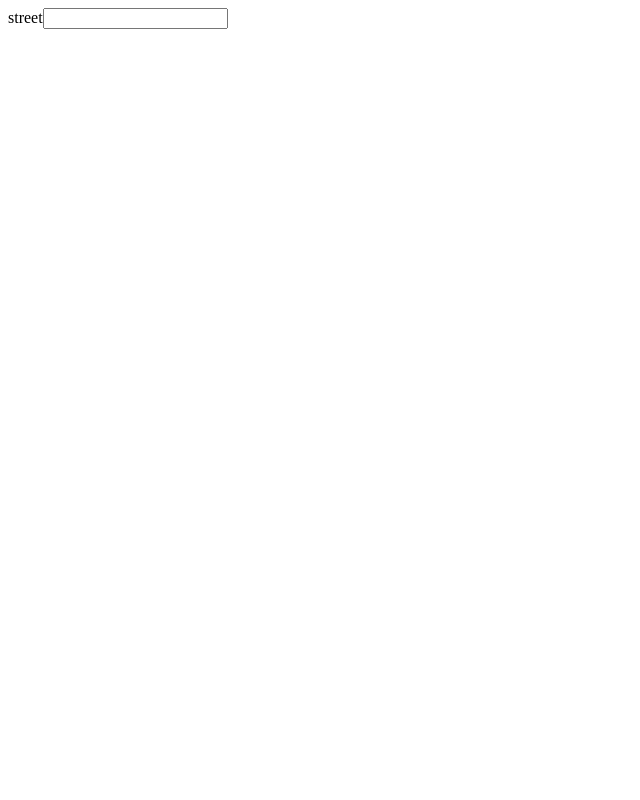
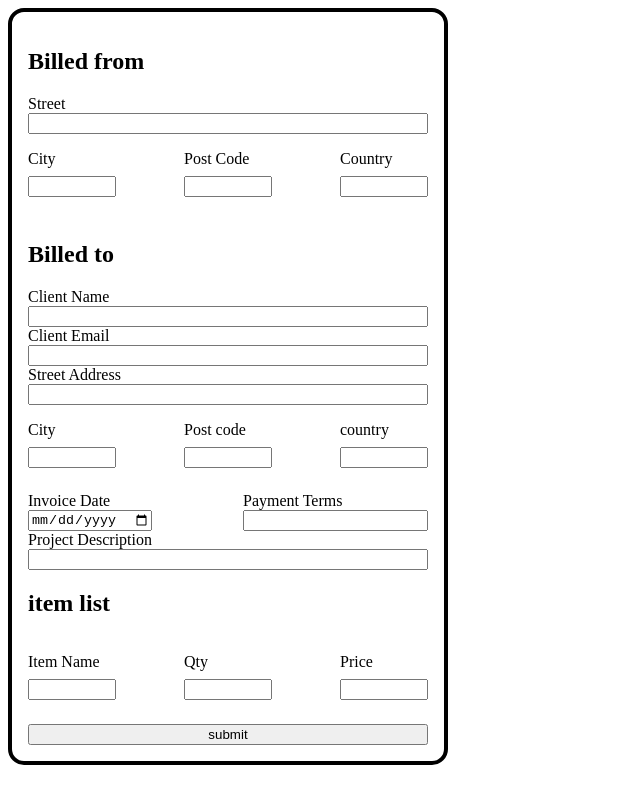
Before and after one commit to kelly1801/invoicesApp, a React (Vite) app: page / in a window 1280 px wide. Shown: the whole page, without its empty margins (0-640 px from the left). Built offline with nearby package versions, Linux system fonts and the light colour scheme.

Commit message:
add firestore and create function

```diff
--- a/package.json
+++ b/package.json
@@ -9,8 +9,10 @@
     "preview": "vite preview"
   },
   "dependencies": {
+    "firebase": "^9.12.0",
     "react": "^18.2.0",
-    "react-dom": "^18.2.0"
+    "react-dom": "^18.2.0",
+    "styled-components": "^5.3.6"
   },
   "devDependencies": {
     "@types/react": "^18.0.17",
--- a/src/components/invoice-form/FormInput.component.jsx
+++ b/src/components/invoice-form/FormInput.component.jsx
@@ -1,14 +1,18 @@
-import React from 'react'
 
-function FormInput({labelTag, inputProps}) {
+import styled from 'styled-components'
+export default function FormInput({labelTag, onChange, nameTag, value, ...inputProps}) {
   return (
-    <>
+    <div>
     <label>
       {labelTag}
-      <input {...inputProps}/>
+      <input
+     value={value}
+
+    name={nameTag}
+      onChange={onChange}
+    {...inputProps}
+      />
     </label>
-    </>
+    </div>
   )
 }
-
-export default FormInput
--- a/src/components/invoice-form/InvoiceForm.component.jsx
+++ b/src/components/invoice-form/InvoiceForm.component.jsx
@@ -1,40 +1,250 @@
-import {useState} from 'react'
-import FormInput from './FormInput.component'
-
+import { useState } from "react";
+import FormInput from "./FormInput.component";
+import styled from "styled-components";
+import { createPost } from "../../firebase-utils/firebase";
 
 const defaultForm = {
-  street: '',
-  city: '',
-  postCode:'',
-  country: '',
-
-}
+  street: "",
+  city: "",
+  postCode: "",
+  country: "",
+  clientName: "",
+  clientEmail: "",
+  clientStreet: "",
+  clientCity: "",
+  clientPostCode: "",
+  clientCountry: "",
+  invoiceDate: "",
+  paymentDate: "",
+  itemName: "",
+  quantity: "",
+  price: "",
+  projectDescription: "",
+};
 
 function InvoiceForm() {
-  const [formFields, setFormFields] = useState(defaultForm)
-const {street, city, postCode, country } = formFields
+  const [formFields, setFormFields] = useState(defaultForm);
+  const {
+    street,
+    city,
+    postCode,
+    country,
+    clientName,
+    clientEmail,
+    clientCity,
+    clientCountry,
+    clientPostCode,
+    clientStreet,
+    invoiceDate,
+    paymentDate,
+    itemName,
+    quantity,
+    price,
+    projectDescription,
+  } = formFields;
 
-function handleChange(event){
-
-  const {name,value} = event.target
-    setFormFields(
-        {
+  function handleChange(event) {
+    const { name, value } = event.target;
+    setFormFields({
       ...formFields,
-            [name] : value
+      [name]: value,
+    });
   }
-    )
-
-
+  function handleSubmit(event) {
+    event.preventDefault();
     console.log(formFields)
-
-
+  createPost(formFields)
   }
 
   return (
-    <form>
-      <FormInput labelTag="street" type="text" name="street" value={street} onChange={handleChange}/>
-    </form>
-  )
+    <Form onSubmit={handleSubmit}>
+      <FormDiv>
+        <h2>Billed from</h2>
+
+        <FormInput
+          type="text"
+          nameTag="street"
+          labelTag="Street"
+          onChange={handleChange}
+          value={street}
+        />
+
+        <FormSection>
+          <FormInput
+            nameTag="city"
+            type="text"
+            labelTag="City"
+            onChange={handleChange}
+            value={city}
+          />
+          <FormInput
+            nameTag="postCode"
+            onChange={handleChange}
+            value={postCode}
+            labelTag="Post Code"
+            type="number"
+          />
+          <FormInput
+            nameTag="country"
+            onChange={handleChange}
+            value={country}
+            labelTag="Country"
+            type="text"
+          />
+        </FormSection>
+      </FormDiv>
+
+      <FormDiv>
+        <h2>Billed to</h2>
+
+        <FormInput
+          nameTag="clientName"
+          onChange={handleChange}
+          value={clientName}
+          labelTag="Client Name"
+          type="text"
+        />
+        <FormInput
+          nameTag="clientEmail"
+          onChange={handleChange}
+          value={clientEmail}
+          labelTag="Client Email"
+          type="email"
+        />
+        <FormInput
+          nameTag="clientStreet"
+          onChange={handleChange}
+          value={clientStreet}
+          labelTag="Street Address"
+          type="text"
+        />
+
+        <FormSection>
+          <FormInput
+            nameTag="clientCity"
+            onChange={handleChange}
+            value={clientCity}
+            labelTag="City"
+            type="text"
+          />
+
+          <FormInput
+            nameTag="clientPostCode"
+            onChange={handleChange}
+            value={clientPostCode}
+            labelTag="Post code"
+            type="number"
+          />
+          <FormInput
+            nameTag="clientCountry"
+            onChange={handleChange}
+            value={clientCountry}
+            labelTag="country"
+            type="text"
+          />
+        </FormSection>
+      </FormDiv>
+
+      <FormDiv>
+        <FormSection2>
+          <FormInput
+            nameTag="invoiceDate"
+            onChange={handleChange}
+            value={invoiceDate}
+            labelTag="Invoice Date"
+            type="date"
+          />
+
+          <FormInput
+            nameTag="paymentDate"
+            onChange={handleChange}
+            value={paymentDate}
+            labelTag="Payment Terms"
+            type="text"
+          />
+        </FormSection2>
+        <FormInput
+          nameTag="projectDescription"
+          onChange={handleChange}
+          value={projectDescription}
+          labelTag="Project Description"
+          type="text"
+        />
+      </FormDiv>
+      <h2>item list</h2>
+
+      <FormSection>
+        <FormInput
+          nameTag="itemName"
+          onChange={handleChange}
+          value={itemName}
+          labelTag="Item Name"
+          type="text"
+        />
+        <FormInput
+          nameTag="quantity"
+          onChange={handleChange}
+          value={quantity}
+          labelTag="Qty"
+          type="number"
+        />
+        <FormInput
+          nameTag="price"
+          onChange={handleChange}
+          value={price}
+          labelTag="Price"
+          type="number"
+        />
+      </FormSection>
+
+      <button type="submit">submit</button>
+    </Form>
+  );
 }
 
-export default InvoiceForm
+export default InvoiceForm;
+const Form = styled.form`
+  display: flex;
+  flex-direction: column;
+  border: 4px solid black;
+  border-radius: 1rem;
+  width: 400px;
+  padding: 1rem;
+`;
+const FormSection = styled.div`
+
+  display: flex;
+  align-items: center;
+  justify-content: space-between;
+  margin: 1rem 0;
+
+  label {
+    display: flex;
+    flex-direction: column;
+    text-align: left;
+  }
+input {
+  max-width: 5rem;
+  margin: 0.5rem 0;
+}
+
+
+`;
+
+const FormDiv = styled.div`
+  display: flex;
+  flex-direction: column;
+
+  label {
+    display: flex;
+    flex-direction: column;
+    text-align: left;
+  }
+
+`;
+const FormSection2 = styled(FormDiv)`
+  flex-direction: row;
+  justify-content: space-between;
+
+
+`;
--- /dev/null
+++ b/src/firebase-utils/firebase.js
@@ -0,0 +1,21 @@
+// Import the functions you need from the SDKs you need
+import { initializeApp } from "firebase/app";
+import { collection, addDoc }  from "firebase/firestore"
+import { getFirestore } from 'firebase/firestore'
+const firebaseConfig = {
+  apiKey: "AIzaSyDtW4vVtl6WyppbjtR7lZe2e-Y4c5kV0Ek",
+  authDomain: "invoiceapp-8902c.firebaseapp.com",
+  projectId: "invoiceapp-8902c",
+  storageBucket: "invoiceapp-8902c.appspot.com",
+  messagingSenderId: "945726752859",
+  appId: "1:945726752859:web:e419575f082a34ea62977e"
+};
+
+
+
+const app = initializeApp(firebaseConfig);
+const db = getFirestore()
+
+export async function createPost(post) {
+    await addDoc(collection(db, 'invoices') , post)
+}
```
Also changed, not shown: 1 other file (tests, documents, lock files or other folders). Lines whose indentation alone changed are shown as unchanged.
